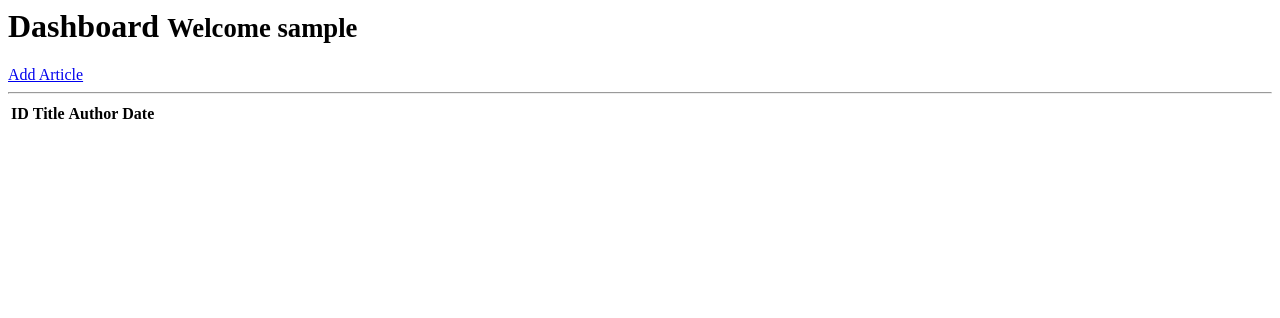
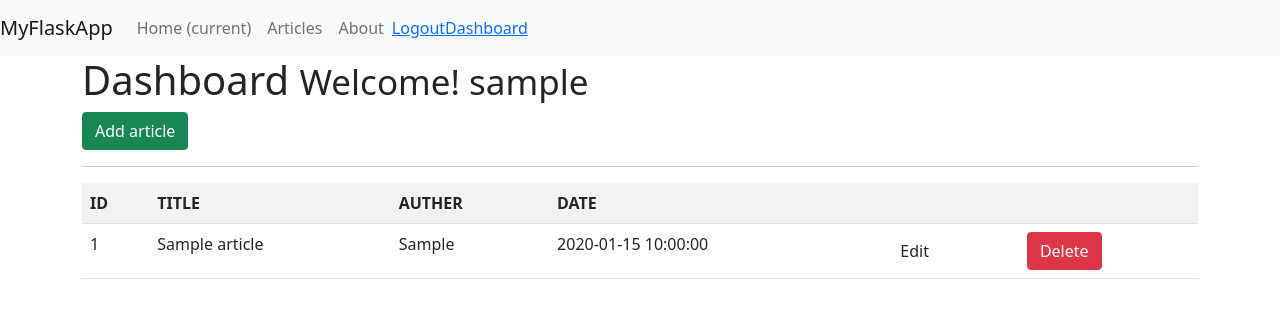
Before and after one commit to hoss1shark/FirstFlaskApp, a Flask app: page /dashboard in a window 1280 px wide. Shown: the top 318 px of the page. Run offline with Flask 2, Linux system fonts and the light colour scheme; the visitor is signed in with stand-in values (Sample User, id 1); tables that the repository leaves empty or names only in its code hold one stand-in row (values such as "Sample post"); lists and menus that the app fills with data are empty; some libraries are stand-ins or nearby versions.

Commit message:
add articles

```diff
--- a/app.py
+++ b/app.py
@@ -1,13 +1,13 @@
 import flask
-from flask import Flask, request, render_template,flash,session,redirect,url_for
-from data import Articles
-from wtforms import Form, StringField, TextAreaField,PasswordField, validators
+from flask import Flask, request, render_template, flash, session, redirect, url_for
+# from data import Articles
+from wtforms import Form, StringField, TextAreaField, PasswordField, validators
 from flask_mysqldb import MySQL
 from passlib.hash import sha256_crypt
 from functools import wraps
 
 app = Flask(__name__)
-Articles = Articles()
+# Articles = Articles()
 # Configuring Mysql
 app.config.update(
     TESTING=True,
@@ -35,12 +35,28 @@ def about():
 
 @app.route('/articles')
 def articles():
-    return render_template('/articles.html', articles=Articles)
+    cur = mysql.connection.cursor()
+    result = cur.execute("select * from articles")
+
+    if result > 0:
+        articles = cur.fetchall()
+        cur.close()
+        return render_template('/articles.html', articles=articles)
+    return render_template('/articles.html')
 
 
 @app.route('/article/<string:id>')
 def article(id):
+    cur = mysql.connection.cursor()
+
+    result = cur.execute("select * from articles where id=%s",(id))
+    if result > 0:
+        article = cur.fetchone()
+        cur.close()
+        return render_template('/article.html', article=article)
     return render_template('/article.html', id=id)
+
+
 
 # setting addarticle form
 class AddArticleForm(Form):
@@ -60,7 +76,7 @@ class RegisertionForm(Form):
     confirm = PasswordField('Repeat Password')
 
 
-@app.route('/register',methods=['GET', 'POST'])
+@app.route('/register', methods=['GET', 'POST'])
 def register():
     form = RegisertionForm(request.form)
     if request.method == 'POST' and form.validate():
@@ -74,11 +90,12 @@ def register():
                     (name, username, email, password))
         # commit
         mysql.connection.commit()
-        flask.flash("You have successfully registered in our wonderful App", 'sucess')
+        flask.flash("You have successfully registered in our wonderful App", 'success')
         return redirect(url_for('login'))
     return render_template('register.html', form=form)
 
-#login
+
+# login
 @app.route('/login', methods=['GET', 'POST'])
 def login():
     if request.method == 'POST':
@@ -88,44 +105,59 @@ def login():
         result = cur.execute("select * from users where username = %s", [username])
         if result > 0:
             data = cur.fetchone()
-            if sha256_crypt.verify(password_C,data['password']):
-                #redirect
+            if sha256_crypt.verify(password_C, data['password']):
+                # redirect
                 session['logged_in'] = True
                 session['username'] = username
-                flash("You are now logged in",'sucess')
-                return  redirect(url_for('dashboard'))
+                flash("You are now logged in", 'success')
+                return redirect(url_for('dashboard'))
             else:
-                error='NOT MATCHED'
-                return render_template('login.html',error=error)
+                error = 'NOT MATCHED'
+                return render_template('login.html', error=error)
             cur.close()
         else:
             error = 'User dosen\'t exist'
-            return render_template('login.html',error=error)
+            return render_template('login.html', error=error)
     return render_template('login.html')
-#checks if logged_in
+
+
+# checks if logged_in
 def isLoggedin(f):
     @wraps(f)
     def wrap(*args, **kwargs):
         if 'logged_in' in session:
-            return f(*args,**kwargs)
+            return f(*args, **kwargs)
         else:
-            flash("Unautherized, please login",'danger')
+            flash("Unautherized, please login", 'danger')
             return redirect(url_for('login'))
+
     return wrap
-#dashboard
+
+
+# dashboard
 @app.route('/dashboard')
 @isLoggedin
 def dashboard():
+    cur = mysql.connection.cursor()
+    result = cur.execute("select * from articles")
+
+    if result > 0:
+        articles = cur.fetchall()
+        cur.close()
+        return render_template('/dashboard.html', articles=articles)
     return render_template('/dashboard.html')
-#logout
+
+
+# logout
 @app.route('/logout')
 @isLoggedin
 def logout():
     session.clear()
-    flash("You have logged out sucessfully",'sucess')
+    flash("You have logged out sucessfully", 'success')
     return redirect(url_for('login'))
 
-@app.route('/addarticle',methods=['GET','POST'])
+
+@app.route('/addarticle', methods=['GET', 'POST'])
 @isLoggedin
 def addArticle():
     form = AddArticleForm(request.form)
@@ -134,12 +166,13 @@ def addArticle():
         title = form.title.data
         body = form.body.data
         auther = session['username']
-        cur.execute("INSERT into articles(title,body,auther) value(%s,%s,%s)",(title,body,auther))
+        cur.execute("INSERT into articles(title,body,auther) value(%s,%s,%s)", (title, body, auther))
         mysql.connection.commit()
         cur.close()
-        flash("Article add successfulyy",'sucess')
+        flash("Article add successfulyy", 'success')
         return redirect(url_for('dashboard'))
-    return render_template('add_article.html',form=form)
+    return render_template('add_article.html', form=form)
+
 
 if __name__ == '__main__':
     app.run()
--- a/templates/Home.html
+++ b/templates/Home.html
@@ -1,7 +1,11 @@
 {% extends 'layout.html' %}
 {% block body %}
     <div class="jumbotron text-center">
-        <h1>Welcome to flask app</h1>
+        <h1>Welcome to the website</h1>
         <p class ="lead">Lorem ipsum dolor sit amet, consectetur adipisicing elit. Amet, aspernatur delectus deserunt eaque earum esse expedita explicabo id minima minus modi officia pariatur quae reiciendis sed sequi tempore temporibus voluptatem.</p>
+        {% if session.logged_in == NULL %}
+            <a href="/login" class="btn btn-success btn-lg">Login</a>
+            <a href="/login" class="btn btn-primary btn-lg">Register</a>
+        {% endif %}
     </div>
 {% endblock body %}
--- a/templates/dashboard.html
+++ b/templates/dashboard.html
@@ -1,29 +1,25 @@
+{% extends 'layout.html' %}
 {% block body %}
-  <h1>Dashboard <small> Welcome {{session.username}}</small></h1>
-  <a class="btn btn-success" href="/add_article"> Add Article</a>
+  <h1>Dashboard <small> Welcome! {{session.username}}</small></h1>
+    <a  class="btn btn-success" href="/addarticle">Add article</a>
   <hr>
   <table class="table table-striped">
       <tr>
         <th>ID</th>
-      <th>Title</th>
-      <th>Author</th>
-      <th>Date</th>
+        <th>TITLE</th>
+        <th>AUTHER</th>
+        <th>DATE</th>
         <th></th>
         <th></th>
       </tr>
      {% for article in articles %}
         <tr>
-        <td>{{article.id}}</td>
-        <td>{{article.title}}</td>
-        <td>{{article.author}}</td>
-        <td>{{article.create_date}}</td>
-        <td><a href="edit_article/{{article.id}}" class="btn btn-default pull-right">Edit</a></td>
-        <td>
-          <form action="{{url_for('delete_article', id=article.id)}}" method="post">
-            <input type="hidden" name="_method" value="DELETE">
-            <input type="submit" value="Delete" class="btn btn-danger">
-          </form>
-        </td>
+            <td>{{ article.id }}</td>
+            <td>{{ article.title }}</td>
+            <td>{{ article.auther }}</td>
+            <td>{{ article.create_date }}</td>
+            <td><a href="edit_article/{{ article.id }}" class="btn btn-default pull right">Edit</a> </td>
+            <td><a href="#" class="btn btn-danger pull right">Delete</a></td>
         </tr>
      {% endfor %}
   </table>
```
Also changed, not shown: templates/article.html (+7 -1 lines). Lines whose indentation alone changed are shown as unchanged.
